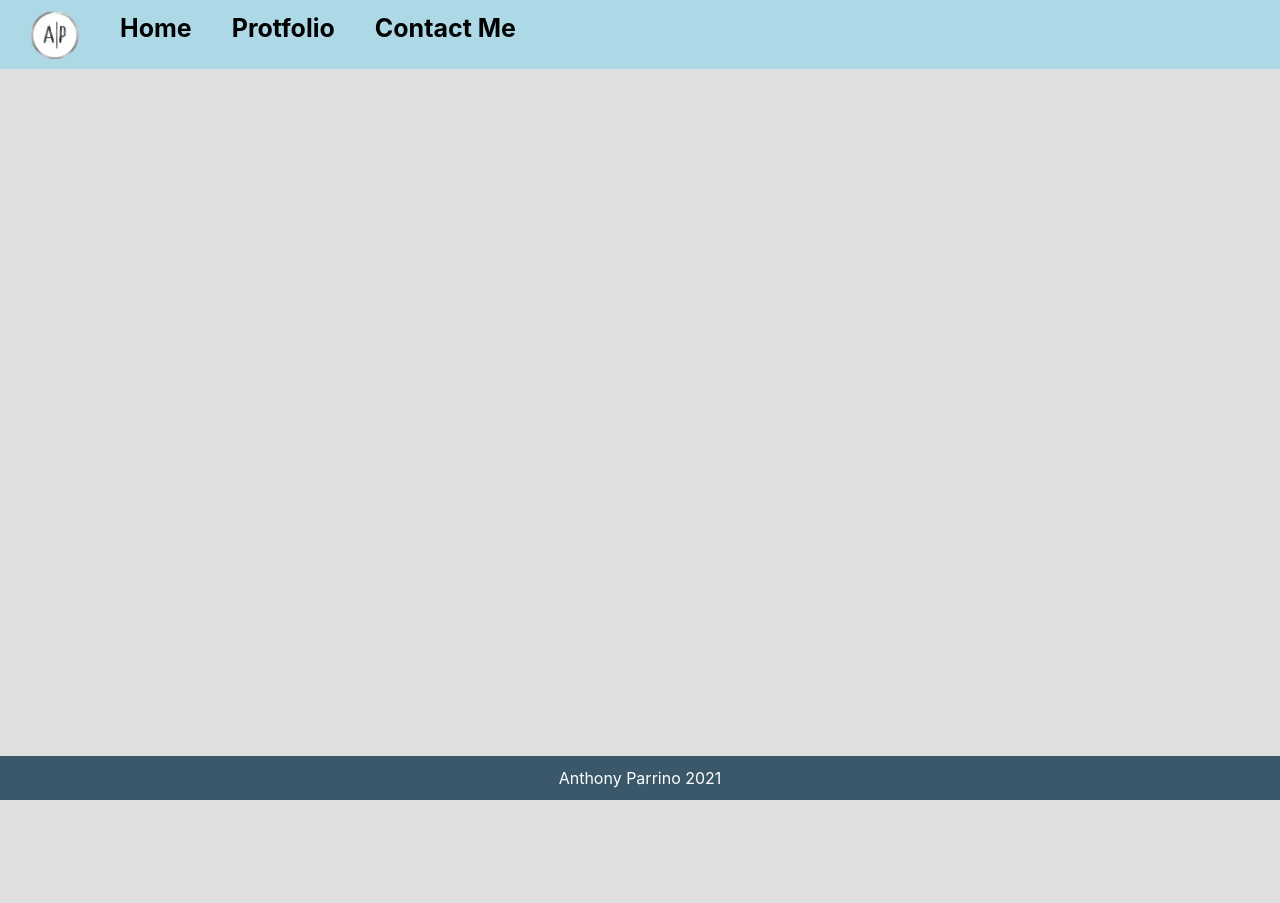
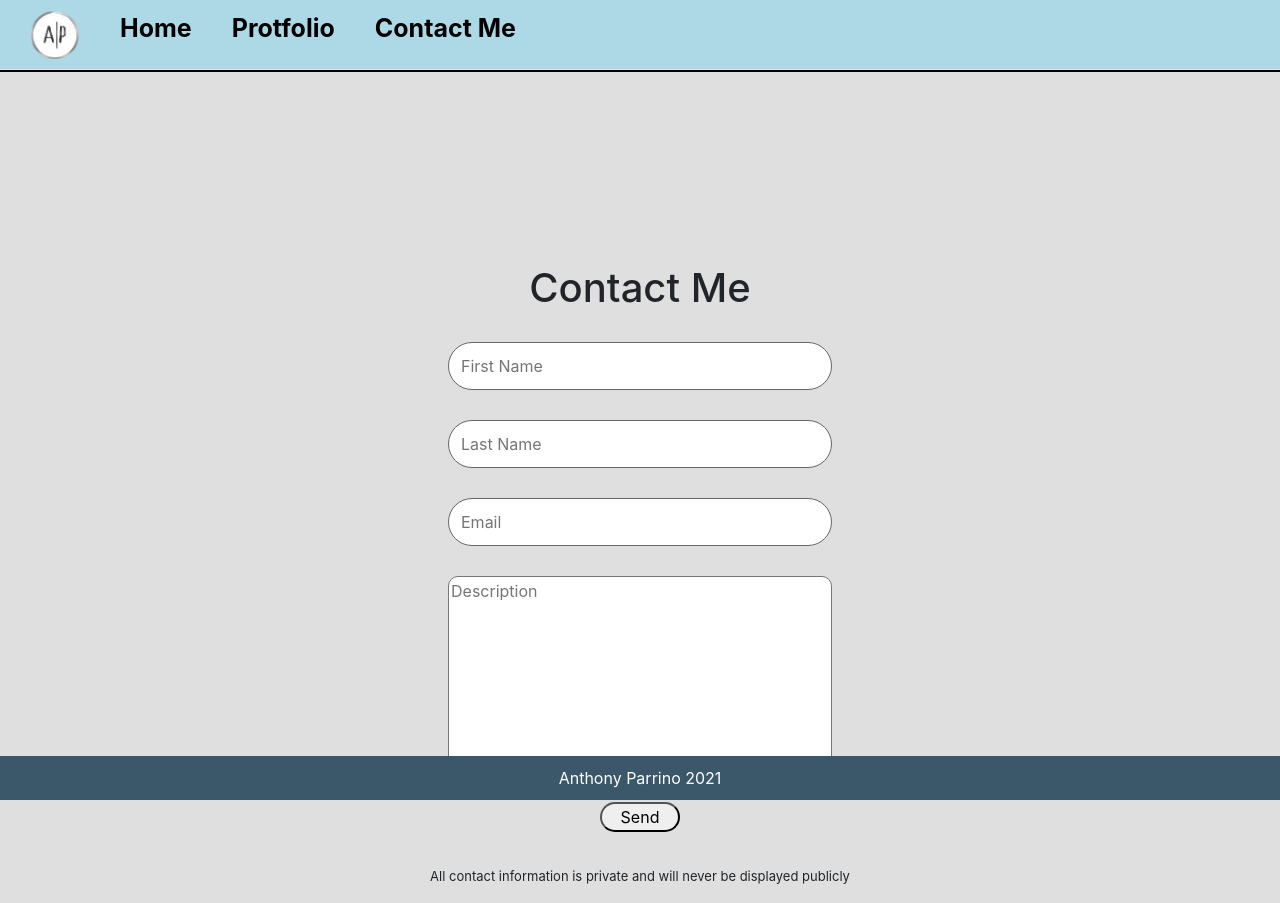
Before and after one commit to goobisanubis21/reactPortfolio, a React (Create React App) app: page /contact in a window 1280 px wide. Before the commit the page ends 800 px from the top, so only its background shows below. Built offline with nearby package versions, Linux system fonts and the light colour scheme.

Commit message:
added contact component

```diff
--- /dev/null
+++ b/src/components/ContactComponent/contactComp.css
@@ -0,0 +1,48 @@
+#contactPage {
+    margin-top: 15%;
+    text-align: center;
+}
+
+.inputEl {
+    display: block;
+    margin-left: auto;
+    margin-right: auto;
+    width: 80%;
+    margin-top: 30px;
+    align-items: center;
+    margin: 10px;
+    border: none;
+    outline-width: 0;
+}
+
+.textEl {
+    margin-top: 30px;
+    width: 30%;
+    height: 200px;
+    border-radius: 10px;
+    outline-width: 0;
+}
+
+.subBtn {
+    display: block;
+    margin-left: auto;
+    margin-right: auto;
+    border-radius: 999px;
+    width: 80px;
+    margin-top: 20px;
+}
+
+.inputBorder {
+    border-radius: 999px;
+    border: 1px solid rgb(102, 102, 102);
+    width: 30%;
+    margin-left: auto;
+    margin-right: auto;
+    margin-top: 30px;
+    background-color: white;
+}
+
+#privacy {
+    font-size: 13px;
+    margin-top: 35px;
+}
--- /dev/null
+++ b/src/components/ContactComponent/index.js
@@ -0,0 +1,26 @@
+import React from 'react'
+import "./contactComp.css"
+
+function ContactComponent() {
+    return (
+        <div id="contactPage">
+            <h1 id="contact">Contact Me</h1>
+            <form id="formCard">
+                <div className="inputBorder">
+                    <input className="inputEl" type="text" placeholder="First Name"></input>
+                </div>
+                <div className="inputBorder">
+                    <input className="inputEl" type="text" placeholder="Last Name"></input>
+                </div>
+                <div className="inputBorder">
+                    <input className="inputEl" type="text" placeholder="Email"></input>
+                </div>
+                <textarea className="textEl" type="text" placeholder="Description"></textarea>
+                <button className="subBtn" type="submit">Send</button>
+            </form>
+            <p id="privacy">All contact information is private and will never be displayed publicly</p>
+        </div>
+    )
+}
+
+export default ContactComponent
--- a/src/components/Nav/nav.css
+++ b/src/components/Nav/nav.css
@@ -1,9 +1,7 @@
 #navBar {
     background-color: lightblue;
     padding: 10px;
-    position: fixed;
     width: 100%;
-    z-index: 1;
 }
 
 #navBar li a {
--- a/src/pages/Contact.js
+++ b/src/pages/Contact.js
@@ -1,9 +1,10 @@
 import React from "react";
+import ContactComponent from "../components/ContactComponent";
 
 function Contact() {
     return (
         <div>
-            Contact
+            <ContactComponent />
         </div>
     )
 }
```
Also changed, not shown: 1 other file (tests, documents, lock files or other folders).
